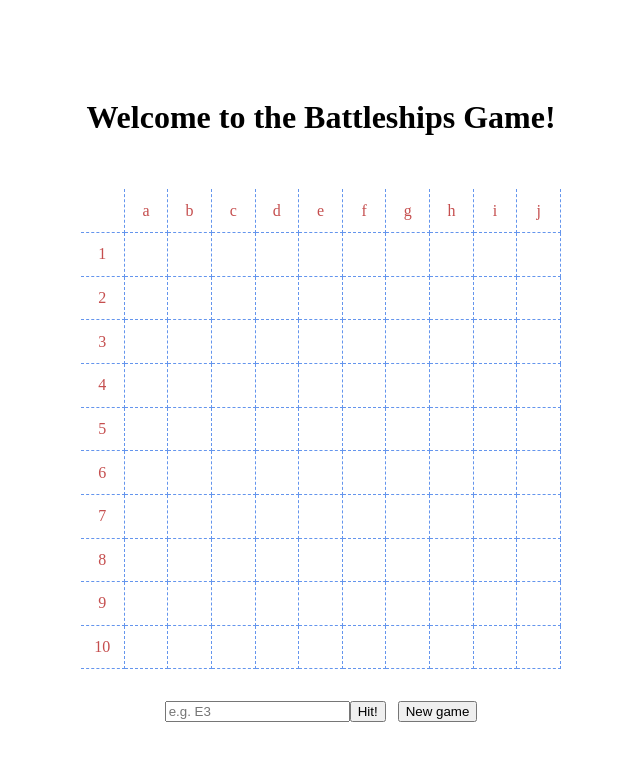
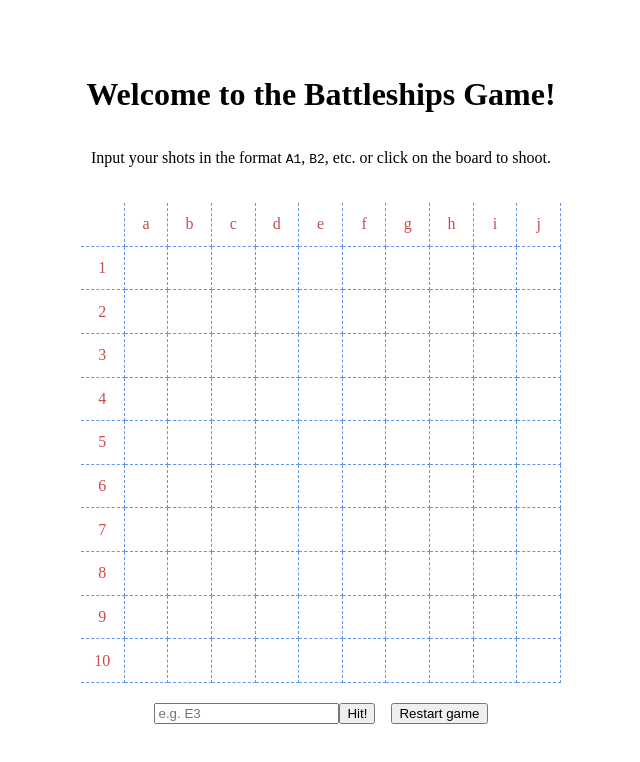
Before and after one commit to norin89/battleships-game, a Next.js app: page / in a window 1280 px wide. Shown: the top 762 px of the page, without its empty margins (319-959 px from the left). Built offline with nearby package versions, Linux system fonts and the light colour scheme.

Commit message:
Allow to shot by position text input

```diff
--- a/src/app/page.tsx
+++ b/src/app/page.tsx
@@ -20,14 +20,20 @@ export default function Home() {
 			<main
 				style={{
 					display: 'flex',
+					boxSizing: 'border-box',
 					minHeight: '100svh',
 					flexDirection: 'column',
 					alignItems: 'center',
 					justifyContent: 'center',
-					gap: '2em',
+					gap: 20,
+					paddingInline: 20,
 				}}
 			>
-				<h1>Welcome to the Battleships Game!</h1>
+				<h1 style={{ margin: 0 }}>Welcome to the Battleships Game!</h1>
+				<p>
+					Input your shots in the format <code>A1</code>, <code>B2</code>, etc. or click on the
+					board to shoot.
+				</p>
 				<Game boardSize={BOARD_SIZE} ships={generateShipPositions({ shipSizes: SHIP_SIZES })} />
 			</main>
 		</>
--- a/src/templates/Game.tsx
+++ b/src/templates/Game.tsx
@@ -37,11 +37,17 @@ export const Game = ({
 
 		const isHit = hasShotHit({ position, ships });
 		setShots((prevShots) => [...(prevShots || []), { status: isHit ? 'hit' : 'miss', position }]);
+		setInput('');
 	};
 
 	const resetGame = (newShips: BoardType['ships']) => {
 		setShips(newShips);
 		setShots([]);
+	};
+
+	const showPositionError = () => {
+		// eslint-disable-next-line no-console
+		console.warn('Invalid position.');
 	};
 
 	// Reset state when ships change
@@ -57,7 +63,11 @@ export const Game = ({
 	return (
 		<>
 			<Board
-				style={{ width: '60vh', maxWidth: '100%', minWidth: 300 }}
+				style={{
+					width: '60vh',
+					maxWidth: '100%',
+					minWidth: 280,
+				}}
 				size={boardSize}
 				// Hide ships until sunk
 				ships={ships.filter((ship) => ship.isSunk)}
@@ -69,6 +79,34 @@ export const Game = ({
 			<form
 				onSubmit={(e) => {
 					e.preventDefault();
+
+					const firstNumberIndex = input.search(/[0-9]/);
+					const inputColumn = input.slice(0, firstNumberIndex).toLowerCase();
+					const inputRow = input.slice(firstNumberIndex);
+
+					if (!inputColumn || !inputRow || !/^[0-9]+$/.test(inputRow)) {
+						showPositionError();
+						return;
+					}
+
+					const position: PositionType = {
+						column: alphanumericIndexToNumber(inputColumn) + 1, // +1 as first column is header
+						row: parseInt(inputRow),
+					};
+
+					if (
+						isNaN(position.column) ||
+						isNaN(position.row) ||
+						position.column < 1 ||
+						position.row < 1 ||
+						position.column > boardSize ||
+						position.row > boardSize
+					) {
+						showPositionError();
+						return;
+					}
+
+					handleShot(position);
 				}}
 			>
 				{/* todo: decode to `PositionType` and fire shot on submit */}
@@ -78,32 +116,19 @@ export const Game = ({
 					onChange={(e) => {
 						// Clean-up input value
 						const value = e.target.value.trim();
-
 						setInput(value);
-
-						if (!value) {
-							return;
-						}
-
-						const position: PositionType = {
-							column: alphanumericIndexToNumber(value.toLowerCase()),
-							row: 0,
-						};
-
-						// eslint-disable-next-line no-console
-						console.log(position);
 					}}
 					placeholder="e.g. E3"
 				/>
 				<button type="submit">Hit!</button>
-				&nbsp;&nbsp;&nbsp;
+				&nbsp;&nbsp;&nbsp;&nbsp;
 				<button
 					type="button"
 					onClick={() => {
 						router.refresh();
 					}}
 				>
-					New game
+					Restart game
 				</button>
 			</form>
 		</>
```
